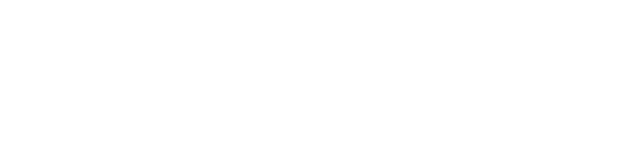
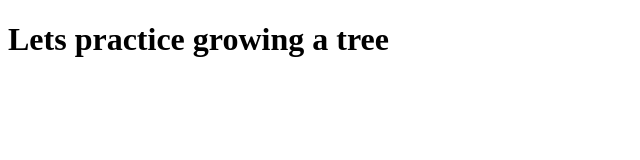
Before and after one commit to katajello/github-deploy-test, a plain HTML site: page index.html in a window 1280 px wide. Shown: the whole page, without its empty margins (0-640 px from the left). Drawn offline with Linux system fonts and the light colour scheme.

Commit message:
added a header

```diff
--- a/index.html
+++ b/index.html
@@ -5,6 +5,6 @@
     <title>Git Branch Practice</title>
   </head>
   <body>
-
+    <h1>Lets practice growing a tree</h1>
   </body>
 </html>
```
